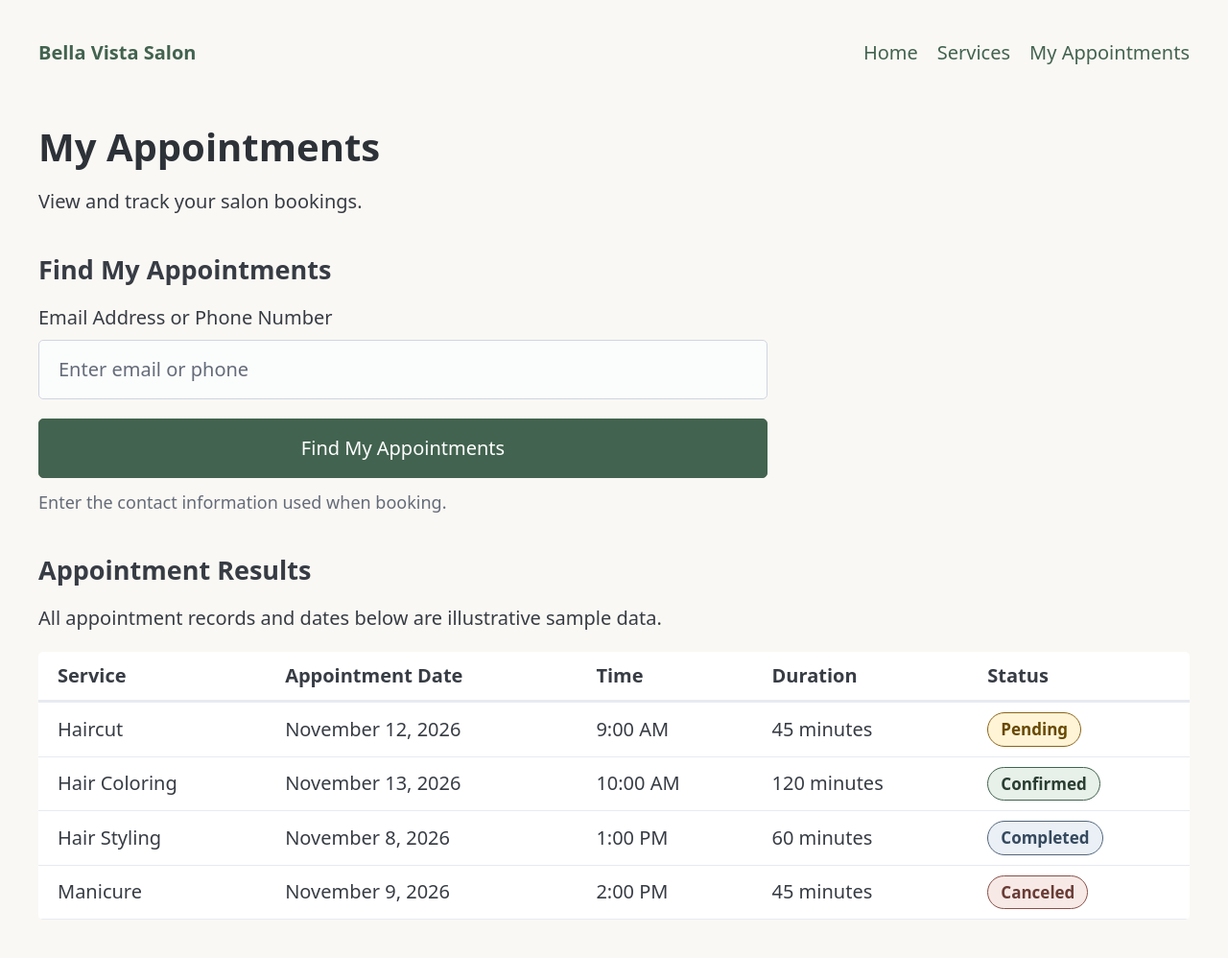
After one commit to iamwaqarjaved/egn475-bella-vista-salon, a Flask app: page /appointments in a window 1280 px wide. The commit adds this page. Shown: the whole page at 96% size. Run offline with Flask 3, Linux system fonts and the light colour scheme; some libraries are stand-ins or nearby versions.

Commit message:
Add customer appointment history page

```diff
--- a/app.py
+++ b/app.py
@@ -1,3 +1,5 @@
+import re
+
 from flask import Flask, abort, render_template, request
 
 SERVICES = [
@@ -52,6 +54,53 @@ APPOINTMENT_SLOTS = [
     {"time": "1:00 PM", "available": True},
     {"time": "2:00 PM", "available": True},
     {"time": "3:00 PM", "available": True},
+]
+
+APPOINTMENTS = [
+    {
+        "id": 1,
+        "customer_name": "Maria Rodriguez",
+        "email": "maria@example.com",
+        "phone": "202-555-0101",
+        "service_name": "Haircut",
+        "appointment_date": "November 12, 2026",
+        "appointment_time": "9:00 AM",
+        "duration_minutes": 45,
+        "status": "Pending",
+    },
+    {
+        "id": 2,
+        "customer_name": "Sofia Martinez",
+        "email": "sofia@example.com",
+        "phone": "202-555-0102",
+        "service_name": "Hair Coloring",
+        "appointment_date": "November 13, 2026",
+        "appointment_time": "10:00 AM",
+        "duration_minutes": 120,
+        "status": "Confirmed",
+    },
+    {
+        "id": 3,
+        "customer_name": "Elena Garcia",
+        "email": "elena@example.com",
+        "phone": "202-555-0103",
+        "service_name": "Hair Styling",
+        "appointment_date": "November 8, 2026",
+        "appointment_time": "1:00 PM",
+        "duration_minutes": 60,
+        "status": "Completed",
+    },
+    {
+        "id": 4,
+        "customer_name": "Andrea Lopez",
+        "email": "andrea@example.com",
+        "phone": "202-555-0104",
+        "service_name": "Manicure",
+        "appointment_date": "November 9, 2026",
+        "appointment_time": "2:00 PM",
+        "duration_minutes": 45,
+        "status": "Canceled",
+    },
 ]
 
 app = Flask(__name__)
@@ -128,3 +177,28 @@ def booking_review():
         appointment_date=request.args.get("appointment_date", ""),
         appointment_time=request.args.get("appointment_time", ""),
     )
+
+
+@app.route("/appointments")
+def appointment_history():
+    contact_query = request.args.get("contact", "").strip()
+    if contact_query:
+        normalized_contact = contact_query.casefold()
+        normalized_phone = re.sub(r"\D", "", contact_query)
+        appointments = [
+            appointment
+            for appointment in APPOINTMENTS
+            if appointment["email"].casefold() == normalized_contact
+            or (
+                normalized_phone
+                and re.sub(r"\D", "", appointment["phone"]) == normalized_phone
+            )
+        ]
+    else:
+        appointments = APPOINTMENTS.copy()
+
+    return render_template(
+        "appointments.html",
+        appointments=appointments,
+        contact_query=contact_query,
+    )
--- /dev/null
+++ b/static/css/appointments.css
@@ -0,0 +1,94 @@
+.page-intro {
+  margin-bottom: 2rem;
+}
+
+.appointments-content {
+  max-width: 64rem;
+  margin-inline: auto;
+}
+
+.lookup-section {
+  margin-bottom: 2rem;
+}
+
+.lookup-section h2,
+.results-section h2,
+.empty-state h2 {
+  font-size: 1.35rem;
+}
+
+.lookup-form {
+  max-width: 38rem;
+}
+
+.lookup-form button {
+  margin-bottom: 0.5rem;
+}
+
+.lookup-note {
+  color: var(--pico-muted-color);
+  font-size: 0.9rem;
+}
+
+.table-scroll {
+  overflow-x: auto;
+  border-radius: var(--pico-border-radius);
+}
+
+.table-scroll table {
+  min-width: 42rem;
+  margin-bottom: 0;
+}
+
+.status {
+  display: inline-block;
+  padding: 0.2rem 0.65rem;
+  border: 1px solid;
+  border-radius: 999px;
+  font-size: 0.85rem;
+  font-weight: 600;
+  white-space: nowrap;
+}
+
+.status-pending {
+  border-color: #8a641c;
+  background: #fff4d6;
+  color: #684800;
+}
+
+.status-confirmed {
+  border-color: #42634f;
+  background: #e7f0e9;
+  color: #293d31;
+}
+
+.status-completed {
+  border-color: #52657a;
+  background: #eaf0f6;
+  color: #35495e;
+}
+
+.status-canceled {
+  border-color: #87504a;
+  background: #f7e9e6;
+  color: #683b35;
+}
+
+.empty-state {
+  margin-top: 3rem;
+  padding: 1.5rem;
+  border: 1px solid var(--pico-muted-border-color);
+  border-radius: var(--pico-border-radius);
+  background: #fff;
+}
+
+.empty-state p:last-of-type {
+  margin-bottom: 1rem;
+}
+
+@media (max-width: 600px) {
+  .lookup-form button,
+  .empty-state a[role="button"] {
+    width: 100%;
+  }
+}
--- /dev/null
+++ b/templates/appointments.html
@@ -0,0 +1,88 @@
+{% extends "base.html" %}
+
+{% block title %}My Appointments | Bella Vista Salon{% endblock %}
+
+{% block styles %}
+  <link
+    rel="stylesheet"
+    href="{{ url_for('static', filename='css/appointments.css') }}"
+  >
+{% endblock %}
+
+{% block content %}
+  <header class="page-intro">
+    <h1>My Appointments</h1>
+    <p>View and track your salon bookings.</p>
+  </header>
+
+  <div class="appointments-content">
+    <section class="lookup-section" aria-labelledby="lookup-heading">
+      <h2 id="lookup-heading">Find My Appointments</h2>
+      <form
+        class="lookup-form"
+        action="{{ url_for('appointment_history') }}"
+        method="get"
+      >
+        <label for="contact">Email Address or Phone Number</label>
+        <input
+          type="text"
+          id="contact"
+          name="contact"
+          value="{{ contact_query }}"
+          placeholder="Enter email or phone"
+          aria-describedby="lookup-note"
+        >
+        <button type="submit">Find My Appointments</button>
+        <small class="lookup-note" id="lookup-note">
+          Enter the contact information used when booking.
+        </small>
+      </form>
+    </section>
+
+    {% if appointments %}
+      <section class="results-section" aria-labelledby="results-heading">
+        <h2 id="results-heading">Appointment Results</h2>
+        <p>All appointment records and dates below are illustrative sample data.</p>
+        <div
+          class="table-scroll"
+          role="region"
+          aria-label="Appointment results"
+          tabindex="0"
+        >
+          <table>
+            <thead>
+              <tr>
+                <th scope="col">Service</th>
+                <th scope="col">Appointment Date</th>
+                <th scope="col">Time</th>
+                <th scope="col">Duration</th>
+                <th scope="col">Status</th>
+              </tr>
+            </thead>
+            <tbody>
+              {% for appointment in appointments %}
+                <tr>
+                  <td>{{ appointment.service_name }}</td>
+                  <td>{{ appointment.appointment_date }}</td>
+                  <td>{{ appointment.appointment_time }}</td>
+                  <td>{{ appointment.duration_minutes }} minutes</td>
+                  <td>
+                    <span class="status status-{{ appointment.status|lower }}">
+                      {{ appointment.status }}
+                    </span>
+                  </td>
+                </tr>
+              {% endfor %}
+            </tbody>
+          </table>
+        </div>
+      </section>
+    {% else %}
+      <section class="empty-state" aria-labelledby="empty-heading">
+        <h2 id="empty-heading">No Appointments Found.</h2>
+        <p>No appointments found. Book your next salon visit.</p>
+        <a href="{{ url_for('book') }}" role="button">Book Another Appointment</a>
+      </section>
+    {% endif %}
+  </div>
+{% endblock %}
--- a/templates/base.html
+++ b/templates/base.html
@@ -36,6 +36,7 @@
         <ul>
           <li><a href="{{ url_for('home') }}">Home</a></li>
           <li><a href="{{ url_for('services') }}">Services</a></li>
+          <li><a href="{{ url_for('appointment_history') }}">My Appointments</a></li>
         </ul>
       </nav>
     </header>
```
